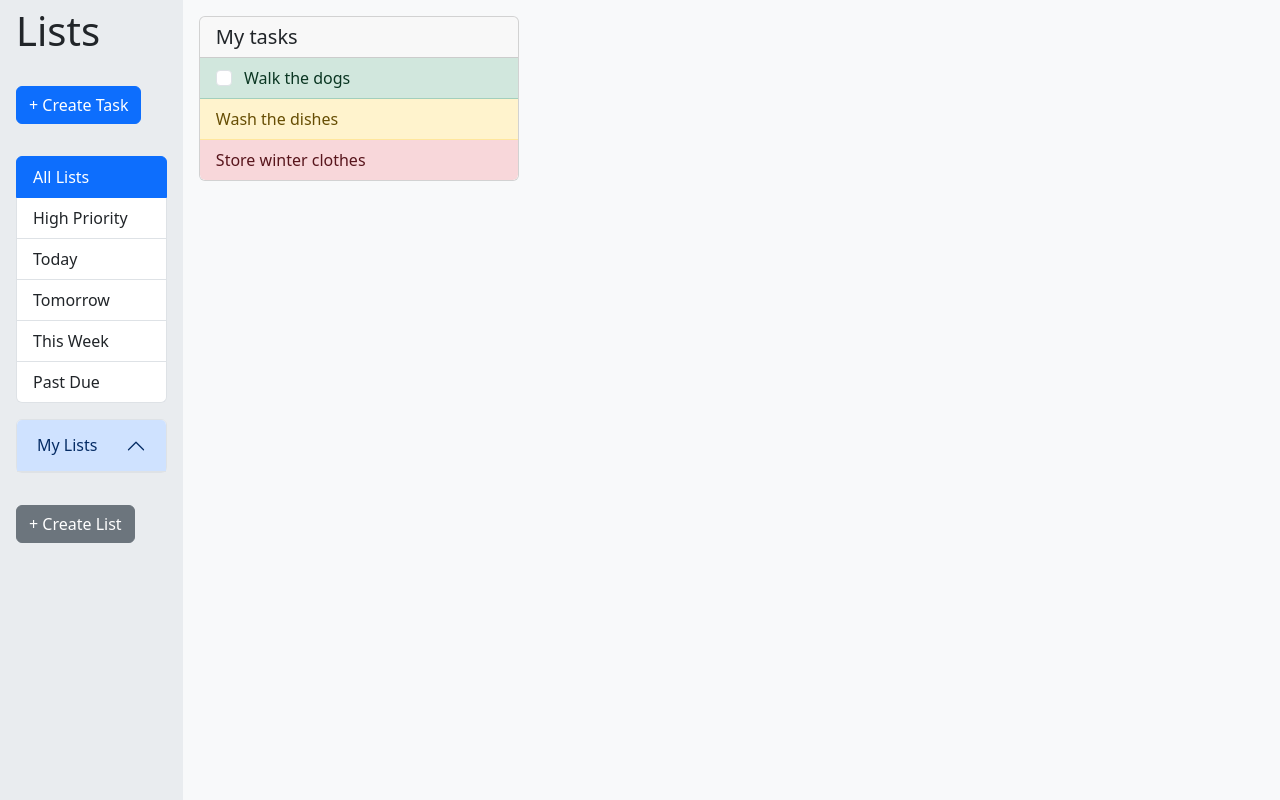
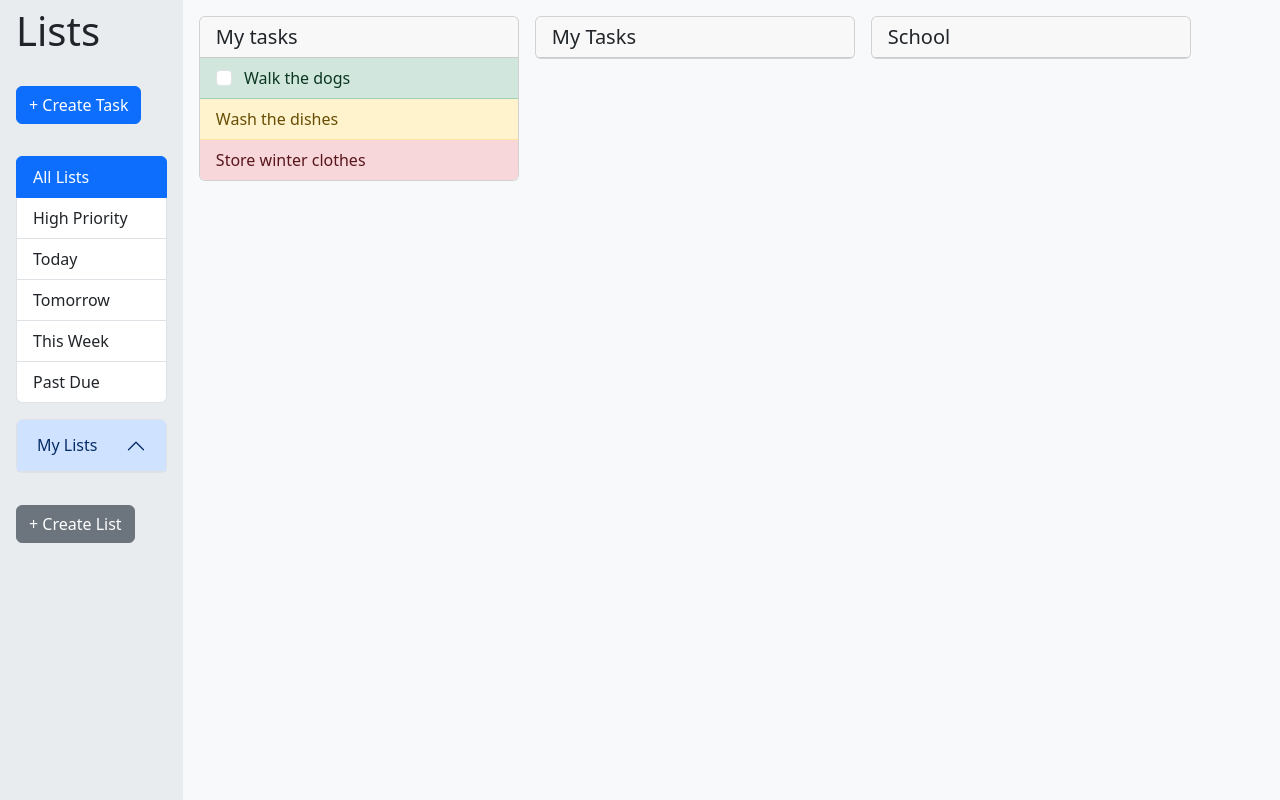
Before and after one commit to korot0/TodoList, a website built with webpack: page src/index.html in a window 1280 px wide. Built offline with nearby package versions, Linux system fonts and the light colour scheme.

Commit message:
Add list card rendering to display all lists in container

```diff
--- /dev/null
+++ b/src/ListUI.js
@@ -0,0 +1,27 @@
+import { ListManager } from "./ListManager";
+
+export const renderCards = () => {
+  const cardContainer = document.querySelector("#card-container");
+  const lists = ListManager.getLists();
+  lists.forEach((list) => {
+    const card = createCard(list.name);
+    cardContainer.appendChild(card);
+  });
+};
+
+const createCard = (listName) => {
+  const div = document.createElement("div");
+  div.classList.add("card");
+
+  const h5 = document.createElement("h5");
+  h5.textContent = listName;
+  h5.classList.add("card-header");
+
+  const ul = document.createElement("ul");
+  ul.classList.add("list-group", "list-group-flush");
+
+  div.appendChild(h5);
+  div.appendChild(ul);
+
+  return div;
+};
--- a/src/index.html
+++ b/src/index.html
@@ -88,6 +88,7 @@
     <!-- MAIN CONTENT ----------------------------------------------------------------------------------------------------------------->
     <div id="main-content" class="container-fluid">
       <div
+        id="card-container"
         class="row d-flex flex-nowrap overflow-auto align-items-start h-100 gap-3 p-3"
       >
         <div class="card">
--- a/src/index.js
+++ b/src/index.js
@@ -15,8 +15,22 @@ myTasks.addTask(
   "Make dentist appointment",
   "Have to buy flights too, I am cooked",
   "high",
-  "2025-04-21"
+  "2025-05-26"
 );
+
+myTasks.addTask(
+  "List Chair",
+  "Check the price online and list it already!",
+  "medium",
+  "2025-05-10"
+);
+
+ListManager.createList("School");
+const school = ListManager.getList("School");
+
+// Debugging
+import { renderCards } from "./ListUI";
+renderCards();
 
 // const lists = ListManager.getLists();
 // console.log(TaskFilters.filterByPastDue(lists));
```
